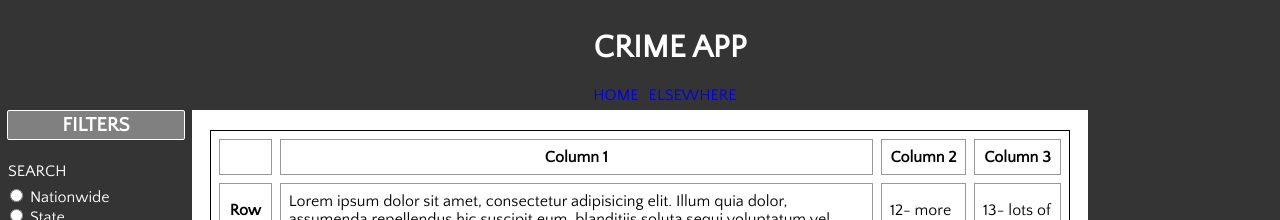
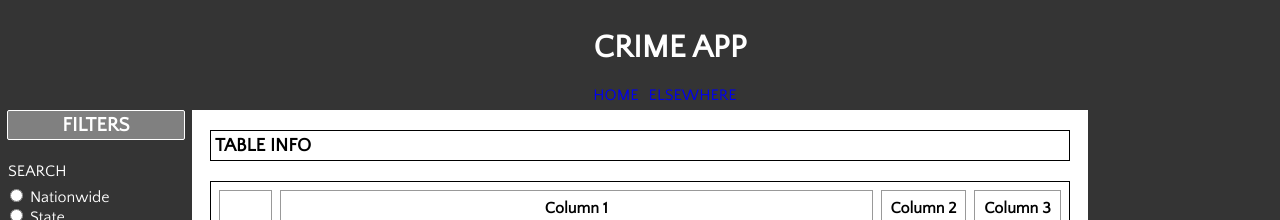
Before and after one commit to Jexeones24/crime-app, a React (Create React App) app: page / in a window 1280 px wide. Shown: the top 220 px of the page. Built offline with nearby package versions, Linux system fonts and the light colour scheme; no server answers.

Commit message:
added table header

```diff
--- a/src/App.css
+++ b/src/App.css
@@ -7,6 +7,14 @@ html, body {
 }
 h1 {
   margin-top: 0;
+}
+h3 {
+  text-align: left;
+  margin-top: 20px;
+  margin-left: 2%;
+  margin-right: 2%;
+  padding: 4px;
+  border: 1px solid black;
 }
 h4 {
   color: white;
--- a/src/App.js
+++ b/src/App.js
@@ -74,6 +74,9 @@ class App extends Component {
 
 const Main = () => (
   <div className='main'>
+    <div className='main-header'>
+      <h3>TABLE INFO</h3>
+    </div>
     <Table />
   </div>
 )
--- a/src/components/Filter.js
+++ b/src/components/Filter.js
@@ -1,6 +1,5 @@
 import React, { Component } from 'react'
 
-const locations = ['Nationwide', 'State']
 const categories = ['Crime Estimates', 'Hate Crimes', 'Offenders', 'Victims']
 const years = ['1994', '1995', '1996', '1997', '1998', '1999', '2000', '2001', '2002', '2003', '2004', '2005', '2006', '2007', '2008', '2009', '2010', '2011', '2012', '2013', '2014', '2015', '2016']
 
@@ -15,7 +14,6 @@ export default class Filter extends Component {
 
   handleFilterChange = (e) => {
     let property = e.target.name.toLowerCase()
-    let value = e.target.value
     this.setState({
       [property]: e.target.value,
       message: 'You selected '+e.target.value
@@ -23,7 +21,6 @@ export default class Filter extends Component {
   }
 
   render () {
-    let message='You selected '+this.state;
     return (
       <div className='sidebar-left'>
         <h4>FILTERS</h4>
```
